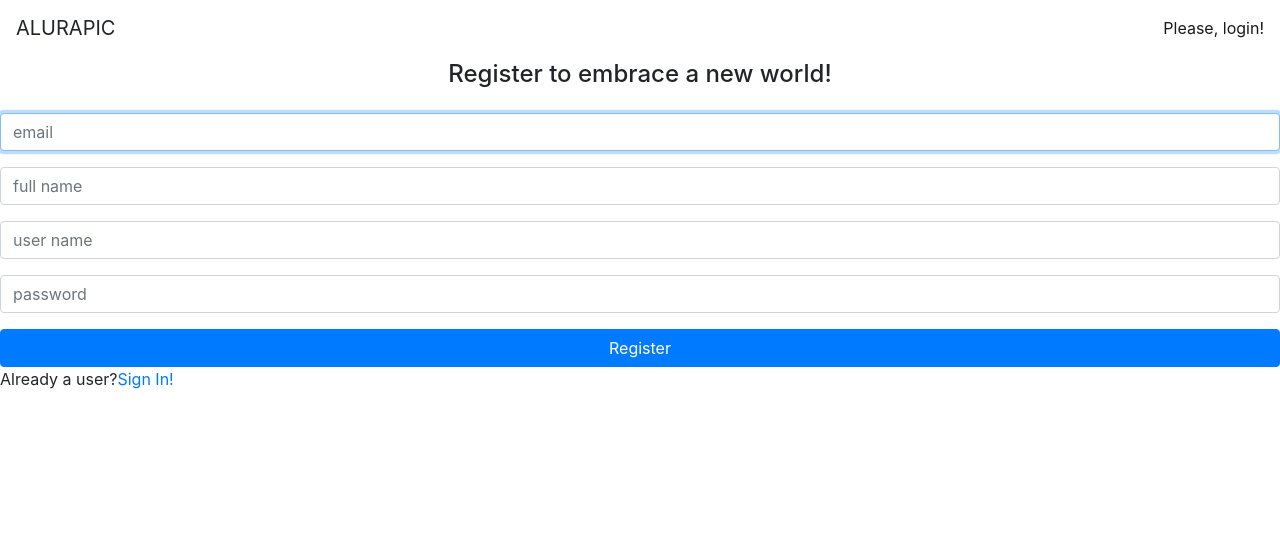
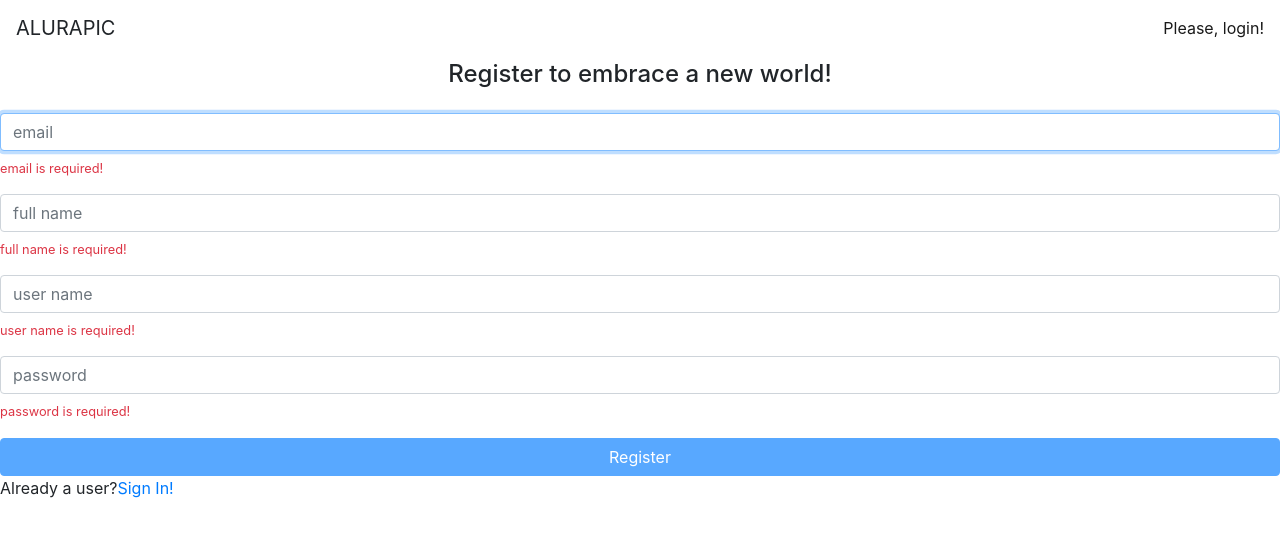
Before and after one commit to csttn/angular-fundamentos-flavio, an Angular app: page /signup in a window 1280 px wide. Shown: the top 536 px of the page. Built offline with nearby package versions, Linux system fonts and the light colour scheme.

Commit message:
fix: adicionado validações dos campos de input no componente signup

```diff
--- a/src/app/home/signin/signin.component.ts
+++ b/src/app/home/signin/signin.component.ts
@@ -16,8 +16,8 @@ export class SignInComponent implements OnInit {
   ) {}
 
   loginForm: FormGroup = this.formBuilder.group({
-    userName: ['', Validators.required],
-    password: ['', Validators.required],
+    userName: ['', [Validators.required, Validators.minLength(2)]],
+    password: ['', [Validators.required, Validators.minLength(8)]],
   });
 
   @ViewChild('userNameInput') userNameInput!: ElementRef<HTMLInputElement>;
--- a/src/app/home/signup/signup.component.html
+++ b/src/app/home/signup/signup.component.html
@@ -1,23 +1,104 @@
 <h4 class="text-center">Register to embrace a new world!</h4>
 
-<form class="form mt-4">
+<form class="form mt-4" [formGroup]="signUpForm">
   <div class="form-group">
-    <input placeholder="email" class="form-control" autofocus />
+    <input
+      formControlName="email"
+      placeholder="email"
+      class="form-control"
+      autofocus
+    />
+    <ap-vmessage
+      *ngIf="signUpForm.get('email')?.hasError('required')"
+      message="email is required!"
+    >
+    </ap-vmessage>
+    <ap-vmessage
+      *ngIf="signUpForm.get('email')?.hasError('email')"
+      message="email is invalid!"
+    >
+    </ap-vmessage>
   </div>
 
   <div class="form-group">
-    <input placeholder="full name" class="form-control" />
+    <input
+      placeholder="full name"
+      class="form-control"
+      formControlName="fullName"
+    />
+    <ap-vmessage
+      *ngIf="signUpForm.get('fullName')?.hasError('required')"
+      message="full name is required!"
+    >
+    </ap-vmessage>
+    <ap-vmessage
+      *ngIf="signUpForm.get('fullName')?.hasError('minlength')"
+      message="full name is invalid minLength!"
+    >
+    </ap-vmessage>
+    <ap-vmessage
+      *ngIf="signUpForm.get('fullName')?.hasError('maxlength')"
+      message="full name is invalid maxLength!"
+    >
+    </ap-vmessage>
   </div>
 
   <div class="form-group">
-    <input placeholder="user name" class="form-control" />
+    <input
+      placeholder="user name"
+      class="form-control"
+      formControlName="userName"
+    />
+    <ap-vmessage
+      *ngIf="signUpForm.get('userName')?.hasError('required')"
+      message="user name is required!"
+    >
+    </ap-vmessage>
+    <ap-vmessage
+      *ngIf="signUpForm.get('userName')?.hasError('minlength')"
+      message="user name is minlength!"
+    >
+    </ap-vmessage>
+    <ap-vmessage
+      *ngIf="signUpForm.get('userName')?.hasError('maxlength')"
+      message="user name is maxlength!"
+    >
+    </ap-vmessage>
+    <ap-vmessage
+      *ngIf="signUpForm.get('userName')?.hasError('pattern')"
+      message="user name pattern not valid!"
+    >
+    </ap-vmessage>
   </div>
 
   <div class="form-group">
-    <input type="password" placeholder="password" class="form-control" />
+    <input
+      type="password"
+      placeholder="password"
+      class="form-control"
+      formControlName="password"
+    />
+    <ap-vmessage
+      *ngIf="signUpForm.get('password')?.hasError('required')"
+      message="password is required!"
+    >
+    </ap-vmessage>
+
+    <ap-vmessage
+      *ngIf="signUpForm.get('password')?.hasError('minlength')"
+      message="password is minlength!"
+    >
+    </ap-vmessage>
+    <ap-vmessage
+      *ngIf="signUpForm.get('password')?.hasError('maxlength')"
+      message="password is maxlength!"
+    >
+    </ap-vmessage>
   </div>
 
-  <button class="btn btn-primary btn-block">Register</button>
+  <button [disabled]="!signUpForm.valid" class="btn btn-primary btn-block">
+    Register
+  </button>
 
   <p>Already a user?<a [routerLink]="['']">Sign In!</a></p>
 </form>
--- a/src/app/home/signup/signup.component.ts
+++ b/src/app/home/signup/signup.component.ts
@@ -1,7 +1,33 @@
-import { Component } from '@angular/core';
+import { FormBuilder, FormGroup, Validators } from '@angular/forms';
+import { Component, OnInit } from '@angular/core';
 
 @Component({
   selector: 'ap-signup',
   templateUrl: './signup.component.html',
 })
-export class SignUpComponent {}
+export class SignUpComponent implements OnInit {
+  constructor(private formBuilder: FormBuilder) {}
+
+  signUpForm: FormGroup = this.formBuilder.group({
+    email: ['', [Validators.required, Validators.email]],
+    fullName: [
+      '',
+      [Validators.required, Validators.minLength(2), Validators.maxLength(40)],
+    ],
+    userName: [
+      '',
+      [
+        Validators.required,
+        Validators.pattern(/^[a-z0-9_\-]+$/),
+        Validators.minLength(2),
+        Validators.maxLength(40),
+      ],
+    ],
+    password: [
+      '',
+      [Validators.required, Validators.minLength(8), Validators.maxLength(14)],
+    ],
+  });
+
+  ngOnInit(): void {}
+}
```
